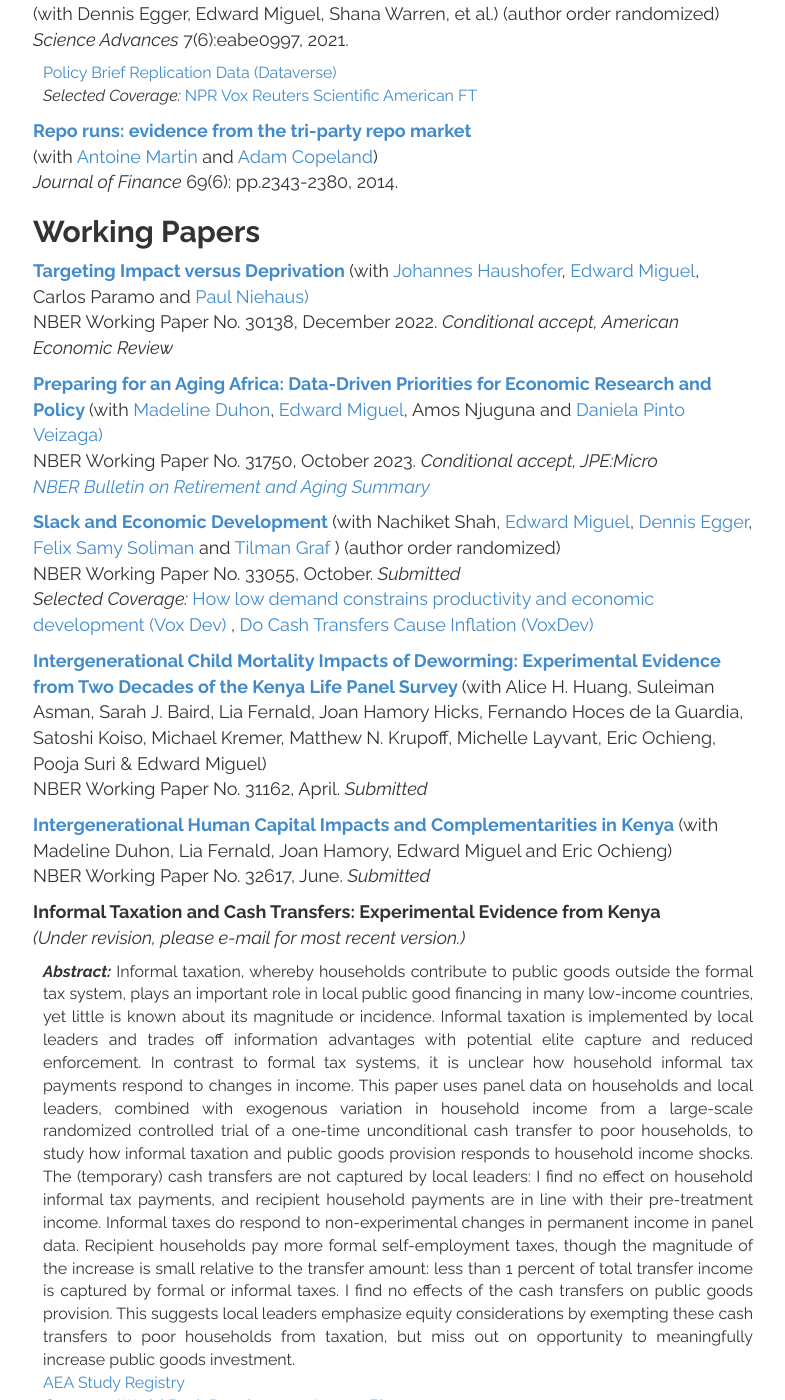
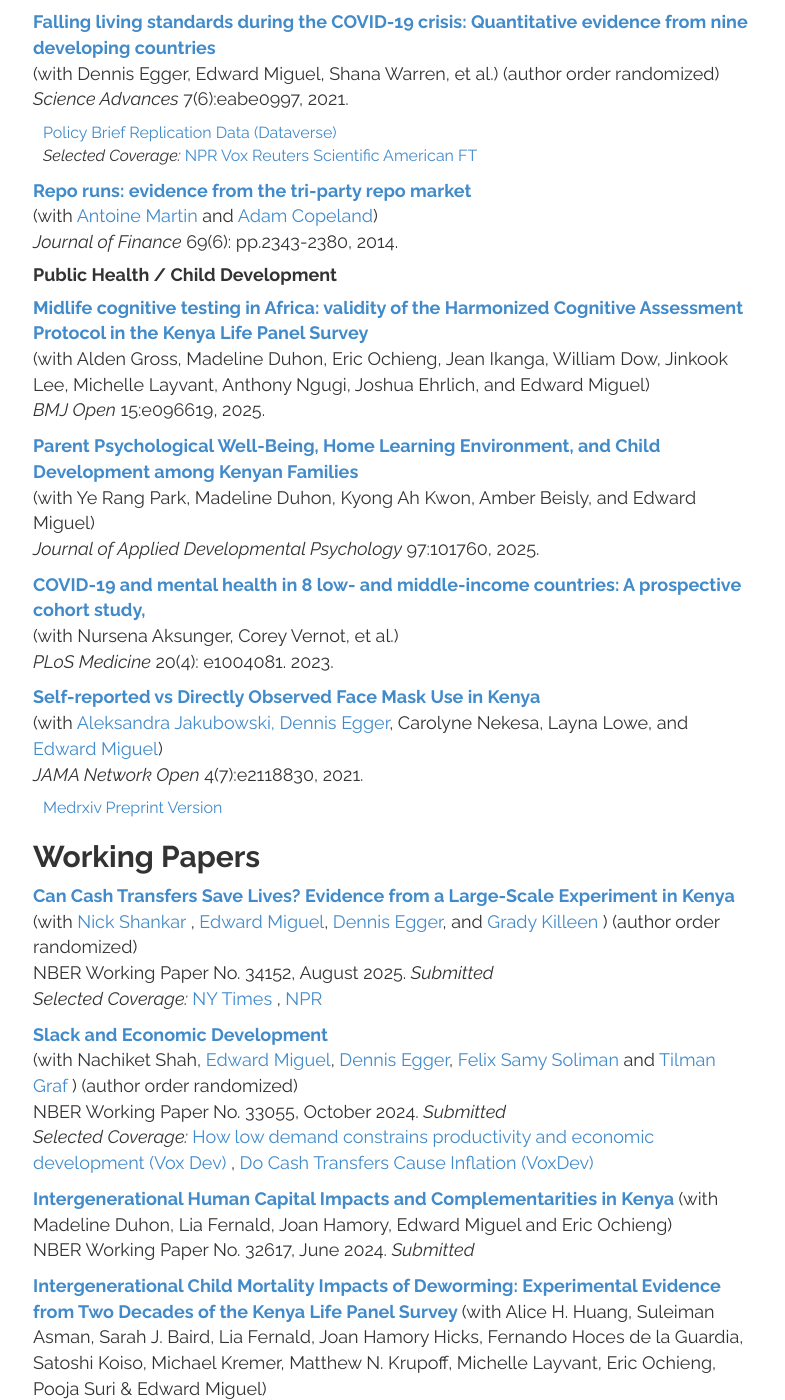
Before and after one commit to mwwalker/mwwalker.github.io, a Jekyll site: the page built from research/index.html, in a window 1280 px wide and 1400 px high, scrolled down 1070 px. Shown: the whole window, without its empty margins (247-1032 px from the left). Built offline with Jekyll 4.4.1, drawn with Linux system fonts in a browser that asks for light colours; some of the changed text lies outside the part shown.

Commit message:
August 2025 updates - works on laptop

```diff
--- a/research/index.html
+++ b/research/index.html
@@ -10,6 +10,26 @@
 
         <h2 id=pub> Publications</h2>
 
+        <h4> Economics / General Science </h4>
+
+          <p style="font-size:18px"> <a href="https://doi.org/10.1086/737243"> <b> Preparing for an Aging Africa: Data-Driven Priorities for Economic Research and Policy </b> </a>
+            <br> (with <a href="https://www.madelineduhon.com/"> Madeline Duhon</a>,<a href="https://emiguel.econ.berkeley.edu/"> Edward Miguel</a>, Amos Njuguna and <a href="https://dapivei.github.io/"> Daniela Pinto Veizaga)</a>
+    <br>  <em> JPE:Micro, forthcoming </em>
+     <p class="tab" style="text-align:justify">
+  <a href="https://www.nber.org/papers/w31750"> NBER Working Paper #31750 </a>
+    <br> Selected coverage: <em> <a href="https://www.nber.org/brd/20234/examining-aging-population-sub-saharan-africa"> NBER Bulletin on Retirement and Aging Summary </em> </a>
+  </p>
+
+
+
+<p style="font-size:18px"> <a href="https://doi.org/10.1257/aer.20221650"> <b> Targeting Impact versus Deprivation </b> </a>
+  <br> (with <a href="https://haushofer.ne.su.se/"> Johannes Haushofer</a>,<a href="https://emiguel.econ.berkeley.edu/"> Edward Miguel</a>, <a href="https://www.carlosparamo.org/"> Carlos Paramo </a> and <a href="https://econweb.ucsd.edu/~pniehaus/"> Paul Niehaus)</a>
+  <br> <em> American Economic Review 115(6): 1936-74, 2025. </em>
+  <p class="tab" style="text-align:justify">
+ <a href="https://www.nber.org/papers/w30138"> NBER Working Paper No. 30138, December 2022. </a> </p>
+
+
+
         <p style="font-size:18px"> <a href="https://doi.org/10.1111/spol.12973"> <b> Social protection, community participation and state-citizen
           relations: Evidence from a cash transfer program in south-central Somalia, </b> </a>
           <br> (with <a href="https://www.vanessavandenboogaard.com/"> Vanessa van den Boogaard </a> and <a href="https://www.ids.ac.uk/people/fabrizio-santoro/"> Fabrizio Santoro</a>) <br>
@@ -17,10 +37,6 @@
 
 
 
-  <p style="font-size:18px"> <a href="https://doi.org/10.1371/journal.pmed.1004081"> <b> COVID-19 and mental health in 8 low- and middle-income
-    countries: A prospective cohort study, </b> </a>
-    <br> (with Nursena Aksunger, Corey Vernot, et al.) <br>
-     <em> PLoS Medicine </em> 20(4): e1004081. 2023. <!-- doi:10.1371/journal.pmed.1004081 --> </a> </p>
 
 
 <p style="font-size:18px"> <a href=https://onlinelibrary.wiley.com/doi/full/10.3982/ECTA17945> <b> General Equilibrium Effects of Cash Transfers: Experimental Evidence from Kenya </b> </a>
@@ -29,6 +45,7 @@
   </p>
 
   <p class="tab" style="text-align:justify">
+    <em> 2024 Frisch Medal </em> <br>
   <a href="https://www.nber.org/papers/w26600"> NBER Working Paper #26600 </a> <!-- (<a href="http://emiguel.econ.berkeley.edu/assets/miguel_research/88/GE-Paper_2019-12-18.pdf"> Ungated copy </a>) -->
 <br>
 <a href="https://www.socialscienceregistry.org/trials/505">  AEA Study Registry</a>
@@ -37,16 +54,7 @@
 "https://www.vox.com/future-perfect/2019/11/25/20973151/givedirectly-basic-income-kenya-study-stimulus"> Vox </a>, <a href="https://behavioralscientist.org/what-happens-to-people-and-businesses-when-cash-transfers-scale/"> Behavioral Scientist</a>, <a href="https://youtu.be/WKxLeZ_9mcU"> Econimate (video summary)</a> </em>
 </p>
 
-<br>
 
-<p style="font-size:18px"> <a href="https://jamanetwork.com/journals/jamanetworkopen/fullarticle/2782566"> <b> Self-reported vs Directly Observed Face Mask Use in Kenya </b> </a>
-  <br> (with <a href="https://www.aleksandrajakubowski.com/"> Aleksandra Jakubowski, <a href="https://www.econ.berkeley.edu/grad/profiles/9452"> Dennis Egger</a>, Carolyne Nekesa, Layna Lowe, and <a href="https://emiguel.econ.berkeley.edu/"> Edward Miguel</a>)
-  <br> <em> JAMA Network Open </em> 4(7):e2118830, 2021. <!--doi:10.1001/jamanetworkopen.2021.18830 --> </a> </p>
-  </p>
-     <p class="tab" style="text-align:justify">
-       <a href="https://www.medrxiv.org/content/10.1101/2021.01.27.21250487v1"> Medrxiv Preprint Version </a>
-
-          </p>
 
 
     <p style="font-size:18px"> <a href="https://doi.org/10.1073/pnas.2023185118"> <b> The Twenty Year Economic Impacts of Deworming </b> </a>
@@ -93,30 +101,61 @@
       <b><i> Abstract: </i></b> The repo market has been viewed as a potential source of financial instability since the 2007 to 2009 financial crisis, based in part on findings that margins increased sharply in a segment of this market. This paper provides evidence suggesting that there was no system-wide run on repo. Using confidential data on tri-party repo, a major segment of this market, we show that, the level of margins and the amount of funding were surprisingly stable for most borrowers during the crisis. However, we also document a sharp decline in the tri-party repo funding of Lehman in September 2008. ---> </p>
 
 
+      <h4> Public Health / Child Development </h4>
+
+              <p style="font-size:18px"> <a href="https://10.1136/bmjopen-2024-096619"> <b> Midlife cognitive testing in Africa: validity of the Harmonized Cognitive Assessment Protocol in the Kenya
+      Life Panel Survey </b> </a> <br>
+  (with Alden Gross, Madeline Duhon, Eric Ochieng, Jean Ikanga, William Dow, Jinkook Lee, Michelle Layvant, Anthony Ngugi, Joshua Ehrlich, and Edward Miguel) <br>
+  <em> BMJ Open </em> 15:e096619, 2025.  </p>
+
+
+          <p style="font-size:18px"> <a href="https://doi.org/10.1016/j.appdev.2025.101760"> <b> Parent Psychological Well-Being, Home Learning Environment, and Child Development among Kenyan Families </b></a>
+            <br> (with Ye Rang Park, Madeline Duhon, Kyong Ah Kwon, Amber Beisly, and Edward Miguel) <br>
+            <em> Journal of Applied Developmental Psychology</em>  97:101760, 2025.
+
+
+
+      <p style="font-size:18px"> <a href="https://doi.org/10.1371/journal.pmed.1004081"> <b> COVID-19 and mental health in 8 low- and middle-income
+    countries: A prospective cohort study, </b> </a>
+    <br> (with Nursena Aksunger, Corey Vernot, et al.) <br>
+     <em> PLoS Medicine </em> 20(4): e1004081. 2023. <!-- doi:10.1371/journal.pmed.1004081 --> </a> </p>
+
+
+
+      <p style="font-size:18px"> <a href="https://jamanetwork.com/journals/jamanetworkopen/fullarticle/2782566"> <b> Self-reported vs Directly Observed Face Mask Use in Kenya </b> </a>
+  <br> (with <a href="https://www.aleksandrajakubowski.com/"> Aleksandra Jakubowski, <a href="https://www.econ.berkeley.edu/grad/profiles/9452"> Dennis Egger</a>, Carolyne Nekesa, Layna Lowe, and <a href="https://emiguel.econ.berkeley.edu/"> Edward Miguel</a>)
+  <br> <em> JAMA Network Open </em> 4(7):e2118830, 2021. <!--doi:10.1001/jamanetworkopen.2021.18830 --> </a> </p>
+  </p>
+     <p class="tab" style="text-align:justify">
+       <a href="https://www.medrxiv.org/content/10.1101/2021.01.27.21250487v1"> Medrxiv Preprint Version </a>
+
+          </p>
+
+
 
 <h2 id="wp"> Working Papers </h2>
 
-<p style="font-size:18px"> <a href="https://www.nber.org/papers/w30138"> <b> Targeting Impact versus Deprivation </b> </a> (with <a href="https://haushofer.ne.su.se/"> Johannes Haushofer</a>,<a href="https://emiguel.econ.berkeley.edu/"> Edward Miguel</a>, Carlos Paramo and <a href="https://econweb.ucsd.edu/~pniehaus/"> Paul Niehaus)</a>
-  <br> NBER Working Paper No. 30138, December 2022. <em> Conditional accept, American Economic Review </em> </p>
 
-  <p style="font-size:18px"> <a href="https://www.nber.org/papers/w31750"> <b> Preparing for an Aging Africa: Data-Driven Priorities for Economic Research and Policy </b> </a> (with <a href="https://www.madelineduhon.com/"> Madeline Duhon</a>,<a href="https://emiguel.econ.berkeley.edu/"> Edward Miguel</a>, Amos Njuguna and <a href="https://dapivei.github.io/"> Daniela Pinto Veizaga)</a>
-    <br> NBER Working Paper No. 31750, October 2023. <em> Conditional accept, JPE:Micro </em>
-    <br> <em> <a href="https://www.nber.org/brd/20234/examining-aging-population-sub-saharan-africa"> NBER Bulletin on Retirement and Aging Summary </em>
-  </p>
+  <p style="font-size:18px"> <a href="https://www.nber.org/papers/w34152"> <b> Can Cash Transfers Save Lives? Evidence from a Large-Scale Experiment in Kenya </b> </a> (with <a href="https://www.nickshankar.com/"> Nick Shankar </a>, <a href="https://emiguel.econ.berkeley.edu/"> Edward Miguel</a>,  <a href="https://www.dennisegger.net/"> Dennis Egger</a>, and <a href="https://gkilleen33.github.io/"> Grady Killeen </a>) (author order randomized)
+    <br> NBER Working Paper No. 34152, August 2025. <em> Submitted </em>
+    <br>
+      <em> Selected Coverage: </em> <a href="https://www.nytimes.com/2025/08/18/health/cash-transfer-kenya-poverty.html"> NY Times </a>, <a href="https://www.npr.org/sections/goats-and-soda/2025/08/18/g-s1-83197/infants-health-cash-aid-kenya"> NPR </a>
+    </p>
 
 
-
-    <p style="font-size:18px"> <a href="https://www.nber.org/papers/w33055"> <b> Slack and Economic Development </b> </a> (with Nachiket Shah, <a href="https://emiguel.econ.berkeley.edu/"> Edward Miguel</a>,  <a href="https://www.dennisegger.net/"> Dennis Egger</a>, <a href="https://www.econ.uzh.ch/en/people/graduatestudents/soliman.html"> Felix Samy Soliman </a> and <a href="https://tilmangraff.github.io/"> Tilman Graf </a>) (author order randomized)
-    <br> NBER Working Paper No. 33055, October. <em> Submitted </em>
+    <p style="font-size:18px"> <a href="https://www.nber.org/papers/w33055"> <b> Slack and Economic Development </b> </a>
+      <br>(with Nachiket Shah, <a href="https://emiguel.econ.berkeley.edu/"> Edward Miguel</a>,  <a href="https://www.dennisegger.net/"> Dennis Egger</a>, <a href="https://www.econ.uzh.ch/en/people/graduatestudents/soliman.html"> Felix Samy Soliman </a> and <a href="https://tilmangraff.github.io/"> Tilman Graf </a>) (author order randomized)
+    <br> NBER Working Paper No. 33055, October 2024. <em> Submitted </em>
     <br>
       <em> Selected Coverage: </em> <a href="https://voxdev.org/topic/macroeconomics-growth/how-low-demand-constrains-productivity-and-economic-development"> How low demand constrains productivity and economic development (Vox Dev) </a>, <a href="https://voxdev.org/topic/macroeconomics-growth/do-cash-transfers-cause-inflation"> Do Cash Transfers Cause Inflation (VoxDev) </a>
     </p>
 
-<p style="font-size:18px">  <a href="https://www.nber.org/papers/w31162"> <b> Intergenerational Child Mortality Impacts of Deworming: Experimental Evidence from Two Decades of the Kenya Life Panel Survey </b> </a> (with Alice H. Huang, Suleiman Asman, Sarah J. Baird, Lia Fernald, Joan Hamory Hicks, Fernando Hoces de la Guardia, Satoshi Koiso, Michael Kremer, Matthew N. Krupoff, Michelle Layvant, Eric Ochieng, Pooja Suri & Edward Miguel)
-  <br> NBER Working Paper No. 31162, April. <em> Submitted </em> </p>
 
   <p style="font-size:18px">  <a href="https://www.nber.org/papers/w32617"> <b> Intergenerational Human Capital Impacts and Complementarities in Kenya </b> </a> (with Madeline Duhon, Lia Fernald, Joan Hamory, Edward Miguel and Eric Ochieng)
-  <br> NBER Working Paper No. 32617, June. <em> Submitted </em> </p>
+  <br> NBER Working Paper No. 32617, June 2024. <em> Submitted </em> </p>
+
+<p style="font-size:18px">  <a href="https://www.nber.org/papers/w31162"> <b> Intergenerational Child Mortality Impacts of Deworming: Experimental Evidence from Two Decades of the Kenya Life Panel Survey </b> </a> (with Alice H. Huang, Suleiman Asman, Sarah J. Baird, Lia Fernald, Joan Hamory Hicks, Fernando Hoces de la Guardia, Satoshi Koiso, Michael Kremer, Matthew N. Krupoff, Michelle Layvant, Eric Ochieng, Pooja Suri & Edward Miguel)
+  <br> NBER Working Paper No. 31162, April 2023. <em> Submitted </em> </p>
 
 
 
```
Also changed, not shown: 1 other file.
